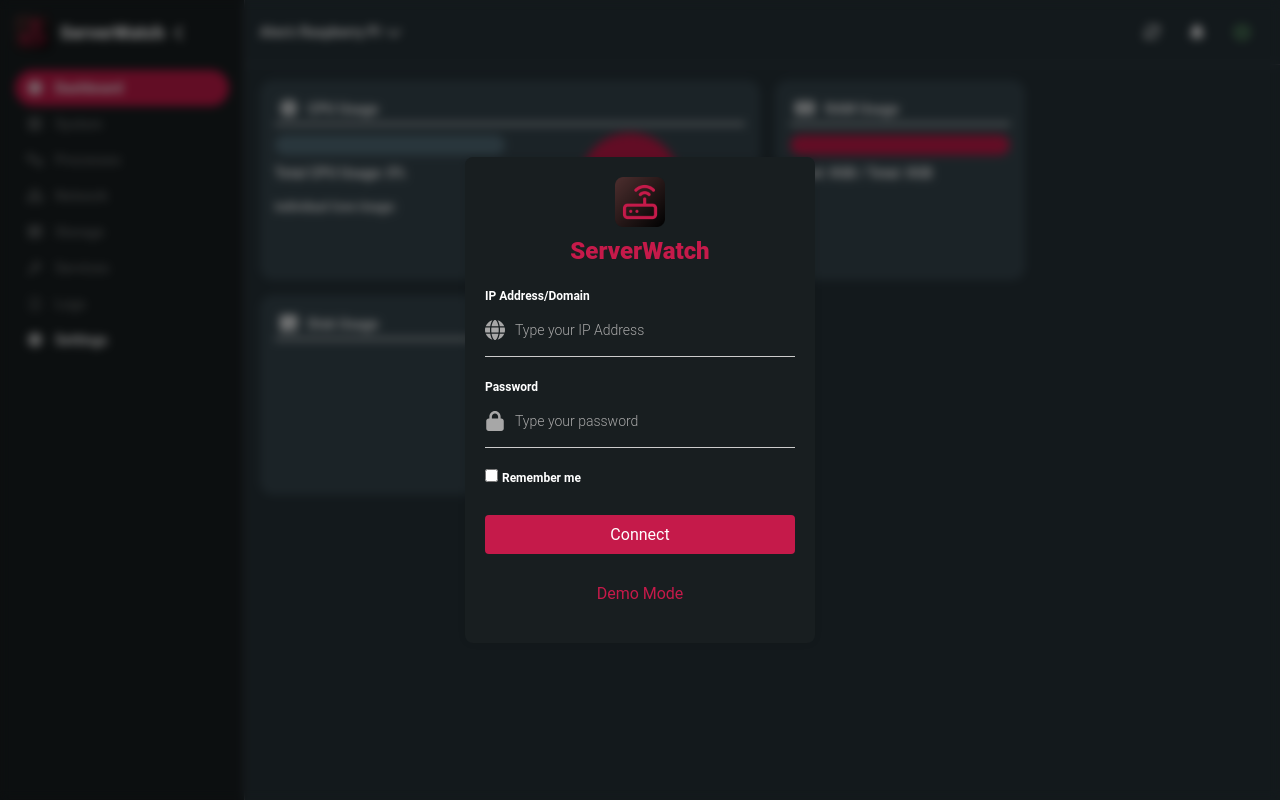
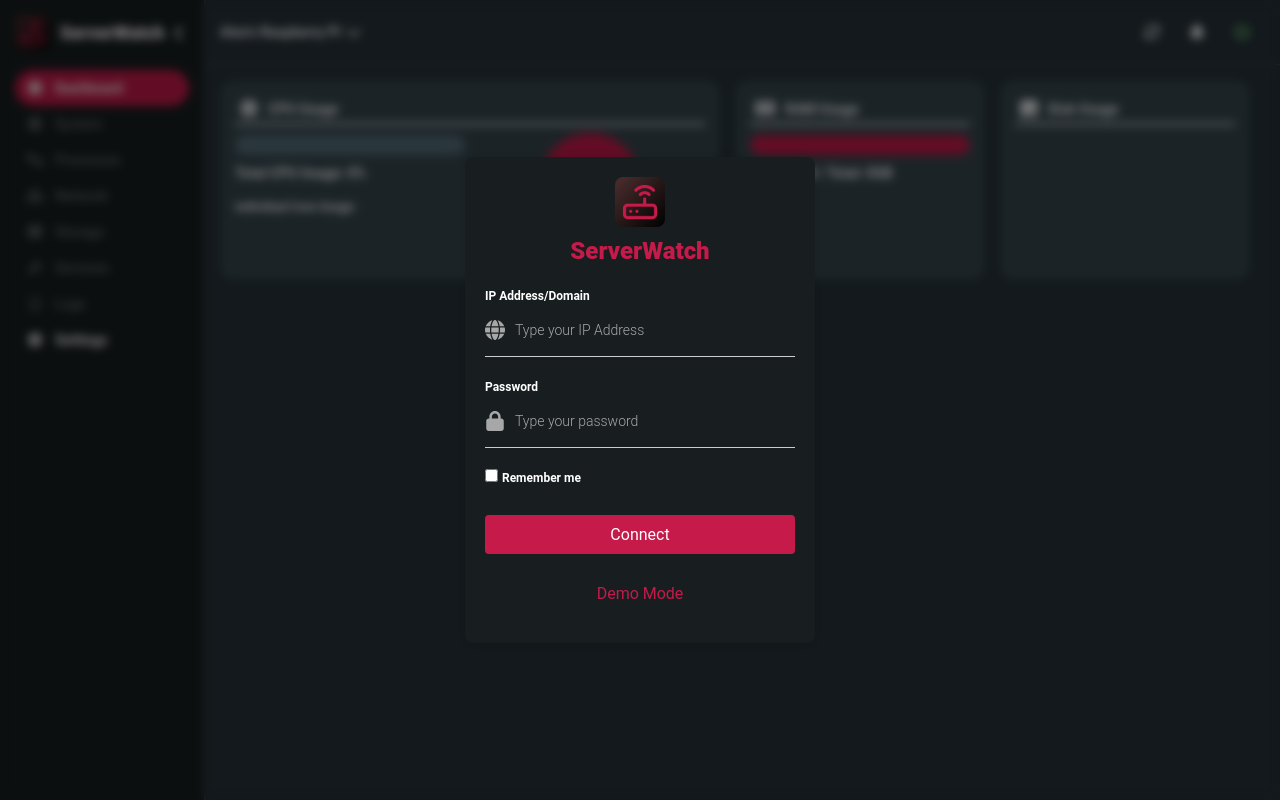
Before and after one commit to AlexanderHeffernan/ServerWatch, a Vue app in the folder frontend/: page / in a window 1280 px wide. Built offline with nearby package versions, Linux system fonts and the light colour scheme.

Commit message:
Fixing the sidebar consistently being the same width when expanded and switching between Dashboard and Settings.

```diff
--- a/frontend/src/components/SideNav.vue
+++ b/frontend/src/components/SideNav.vue
@@ -69,7 +69,7 @@ window.addEventListener('resize', () => {
 .side-nav {
     background-color: #181E20;
     height: 100%;
-    width: 250px;
+    width: 205px;
     padding: 15px;
     transition: width 0.4s ease, padding 0.4s ease;
     border-right: 1px solid var(--border-color);
```
